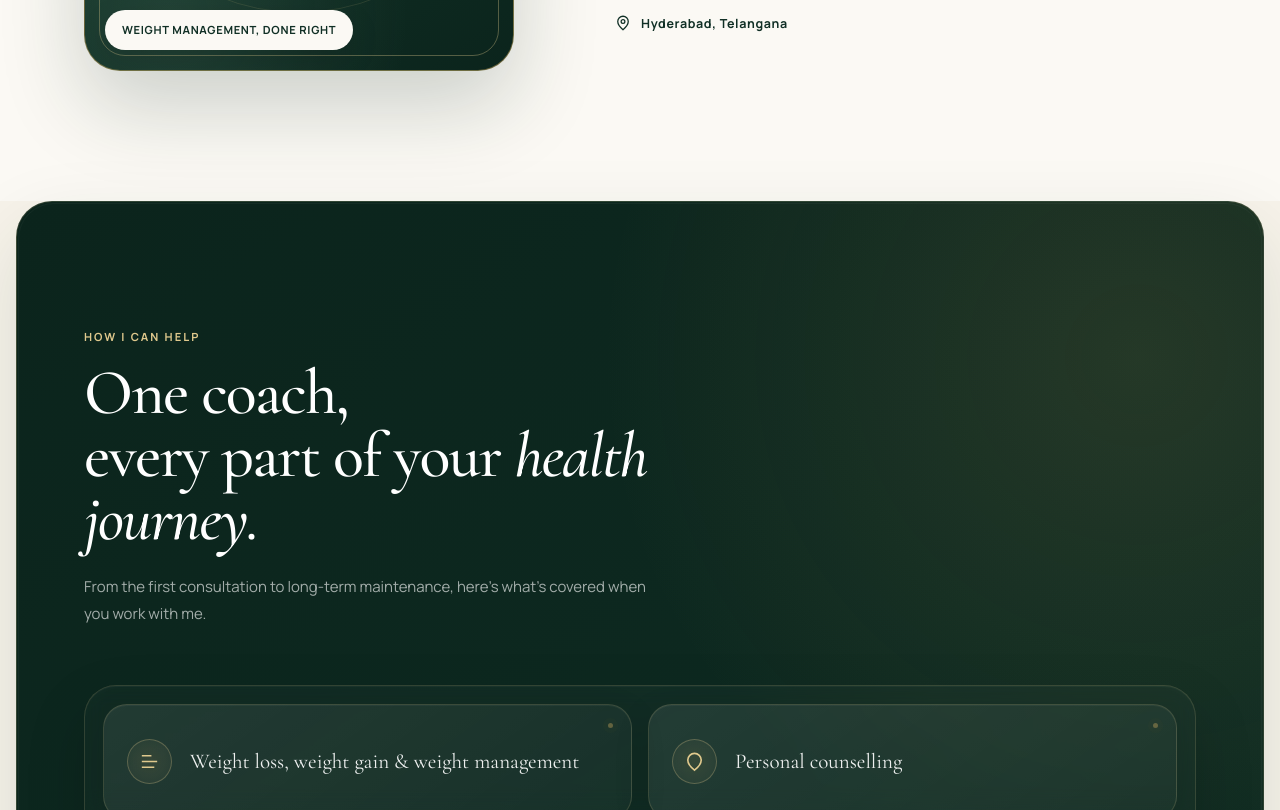
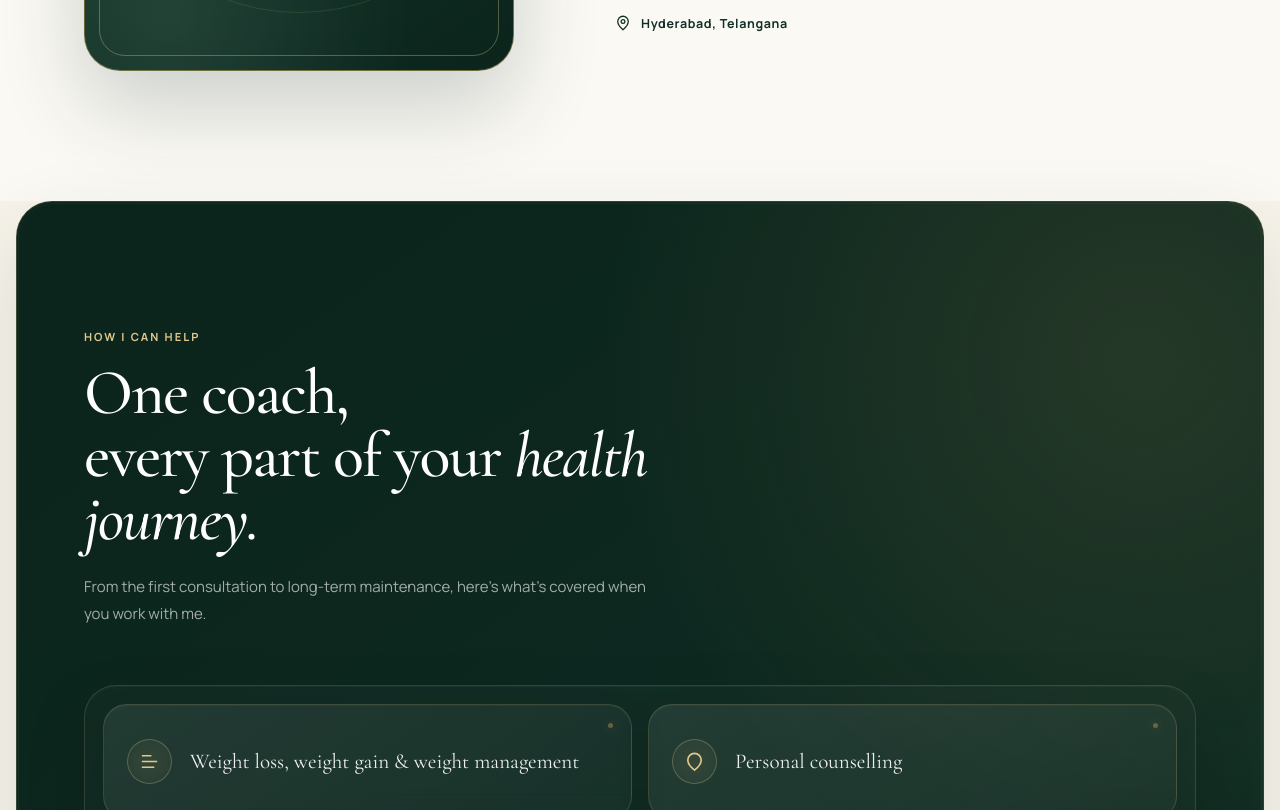
Before and after one commit to MAKSjunaid/shahana, a plain HTML site: page index.html in a window 1280 px wide. Shown: the part 1357-2167 px from the top of the page. Drawn offline with nearby package versions, Linux system fonts and the light colour scheme.

Commit message:
Update index.html

```diff
--- a/index.html
+++ b/index.html
@@ -1929,9 +1929,7 @@ WhatsApp </a>
 
   </div>
 
-  <span class="tag">
-    Weight management, done right
-  </span>
+
 
 </div>
 
```
